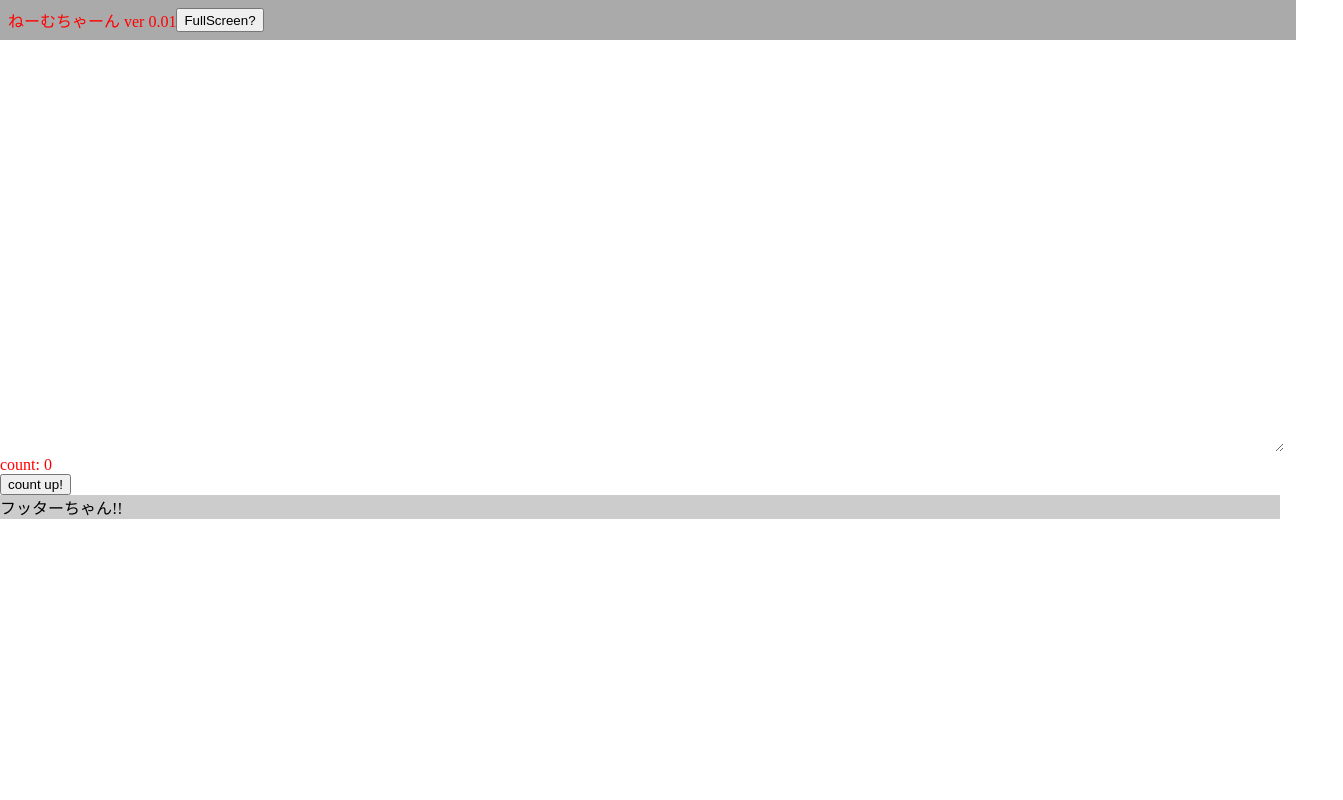
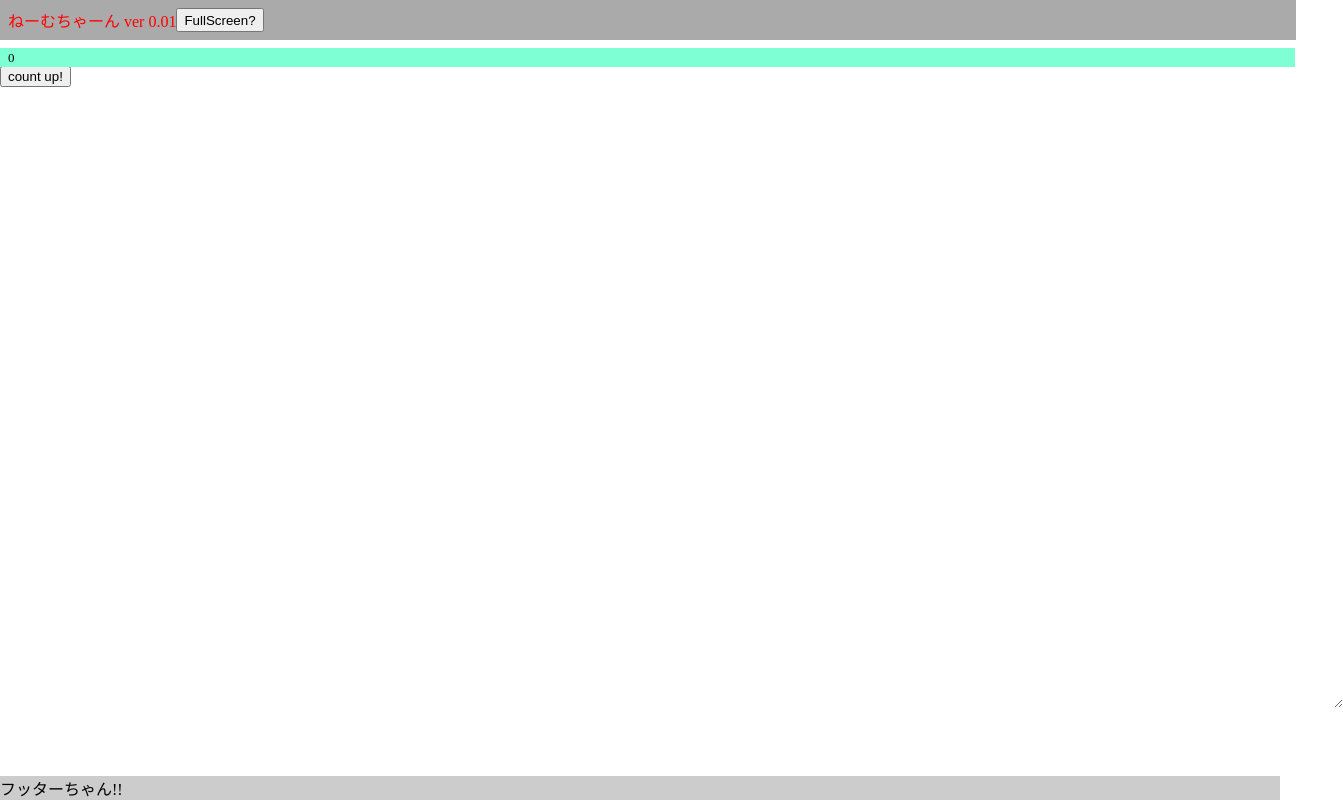
Before and after one commit to ryunosinfx/neimuchaaaannnn, a React app: page / in a window 1280 px wide. Shown: the whole page, 1343 px wide, since content can reach past the window. Built offline with nearby package versions, Linux system fonts and the light colour scheme.

Commit message:
一旦行番号表示を追加

```diff
--- a/src/js/components/Parts/PageFooter.css
+++ b/src/js/components/Parts/PageFooter.css
@@ -1,4 +1,6 @@
 .footer {
   width: 100%;
   background-color: #ccc;
+  position: fixed;
+  bottom: 0;
 }
--- a/src/js/components/container/MainContainer.css
+++ b/src/js/components/container/MainContainer.css
@@ -1,3 +1,4 @@
 .body {
   padding-top: 3rem;
+  height: calc(100vh - 3rem);
 }
--- a/src/js/components/container/MainContainer.tsx
+++ b/src/js/components/container/MainContainer.tsx
@@ -30,8 +30,10 @@ export class MainContainer extends React.Component<Props, State> {
       <div className={stylesMain.body}>
         <PageHeader />
         <Editor />
-        <div className={this.state.style}> count: {this.state.count} </div>
-        <Button label="count up!" onClick={this.countUp} />
+        <div>
+          <div className={this.state.style}> count: {this.state.count} </div>
+          <Button label="count up!" onClick={this.countUp} />
+        </div>
         <PageFooter />
       </div>
     );
--- a/src/js/components/editor/Editor.css
+++ b/src/js/components/editor/Editor.css
@@ -1,10 +1,31 @@
 .body {
+  position: absolute;
+  top: 3rem;
+  left: 0;
+  display: block;
   font-size: 90%;
-  width: 100%;
+  width: calc(100% - 1px);
+  padding-left: 4rem;
+  padding-right: 0rem;
   background-color: rgba(0, 0, 0, 0);
-  height: 50vh;
+  min-height: calc(100vh - 9rem);
+  height: calc(100%);
   font-weight: 100;
-  line-height: 1.2em;
+  line-height: 1.2rem;
+  /* font-size: 16px; */
+  transform: scale(1);
   border: solid 0 black;
   background-color: transparent;
+  z-index: 100;
 }
+.editorRows {
+  display: flex;
+  position: absolute;
+  height: calc(100vh - 9rem);
+  width: calc(100% - 1px);
+  top: 3rem;
+  left: 0;
+  display: block;
+  font-size: 90%;
+  z-index: 90;
+}
--- a/src/js/components/editor/Editor.tsx
+++ b/src/js/components/editor/Editor.tsx
@@ -1,29 +1,54 @@
 import * as React from "react";
 import * as styles from "./Editor.css";
-
+// import * as createFragment from "react-addons-create-fragment";
+import { EditorBackRow } from "./EditorBackRow";
 interface Props {}
 
 interface State {
   textAreaValue: string;
+  rowNo: number;
 }
+const styleRowGenerator = ({ rowCount }: { rowCount: number }) => {
+  const height: number = (rowCount + 1) * 1.2;
+  return {
+    height: height + "rem"
+  };
+};
 
 export class Editor extends React.Component<Props, State> {
   public state: State = {
-    textAreaValue: ""
+    textAreaValue: "",
+    rowNo: 1
   };
 
   private onEdit = (event: React.ChangeEvent<HTMLTextAreaElement>) => {
     const text = event.target.value;
-    this.setState({ textAreaValue: text });
+    const rows: Array<string> = text.split(/\n/g);
+    const rowNo: number = rows.length;
+    this.setState({ textAreaValue: text, rowNo });
   };
 
   render() {
+    const editorRowsList: Array<React.ReactChild> = [];
+    // editorRowsList.push(<EditorBackRow rowNo={1} type="aa" group="a" />);
+    //
+    for (let i = 0; i < this.state.rowNo; i++) {
+      const type = "a";
+      const group = "a";
+      editorRowsList.push(
+        React.createElement(EditorBackRow, { key: i, rowNo: i, type, group })
+      );
+    }
     return (
-      <textarea
-        className={styles.body}
-        value={this.state.textAreaValue}
-        onChange={this.onEdit}
-      />
+      <div className={styles.frame}>
+        <textarea
+          style={styleRowGenerator({ rowCount: this.state.rowNo })}
+          className={styles.body}
+          value={this.state.textAreaValue}
+          onChange={this.onEdit}
+        />
+        <div className={styles.editorRows}>{editorRowsList}</div>
+      </div>
     );
   }
 }
--- /dev/null
+++ b/src/js/components/editor/EditorBackRow.css
@@ -0,0 +1,16 @@
+.row {
+  font-size: 90%;
+  line-height: 1.2rem;
+  width: 100%;
+  font-weight: 100;
+  background-color: aquamarine;
+  padding: 0 0.5rem;
+  /* transform: scale(1); */
+  border: solid 0 black;
+}
+.group1:nth-child(2n-1) {
+  background-color: rgb(188, 255, 175);
+}
+.group1:nth-child(2n) {
+  background-color: rgb(208, 255, 231);
+}
--- a/src/js/components/editor/EditorBackRow.tsx
+++ b/src/js/components/editor/EditorBackRow.tsx
@@ -1,24 +1,20 @@
-import * as React from 'react';
-import * as styles from './PageFooter.css';
+import * as React from "react";
+import * as styles from "./EditorBackRow.css";
 
-interface Props { }
-
-interface State {
+interface Props {
+  rowNo: number;
+  type: string;
+  group: string;
 }
 
+interface State {}
+
 export class EditorBackRow extends React.Component<Props, State> {
+  public state: State = {};
 
-  public state: State = {
-  };
-
-  private countUp = () => {
-  }
+  private countUp = () => {};
 
   render() {
-    return (
-      <div className = {styles.footer}>
-        フッターちゃん!!
-      </div>
-    )
+    return <div className={styles.row}>{this.props.rowNo}</div>;
   }
 }
--- a/src/js/util/FullScreen.ts
+++ b/src/js/util/FullScreen.ts
@@ -1,6 +1,5 @@
 interface webkitHTMLElement extends HTMLElement {
   webkitRequestFullScreen(): void;
-  requestFullScreen(): void;
 }
 
 export class FullScreen {
@@ -10,7 +9,7 @@ export class FullScreen {
     if (body.webkitRequestFullScreen) {
       body.webkitRequestFullScreen();
     } else {
-      body.requestFullScreen();
+      body.requestFullscreen();
     }
   }
   static exit() {
```
Also changed, not shown: 1 other file (tests, documents, lock files or other folders).
